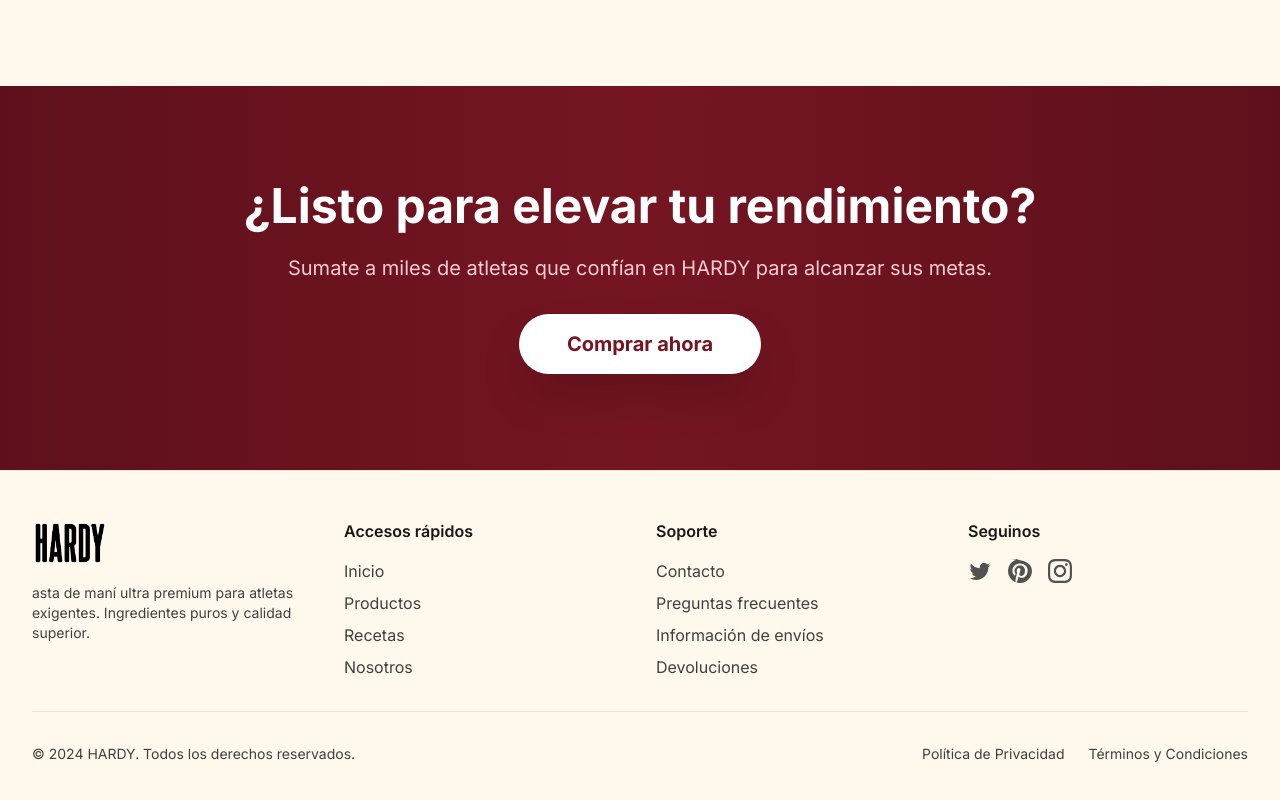
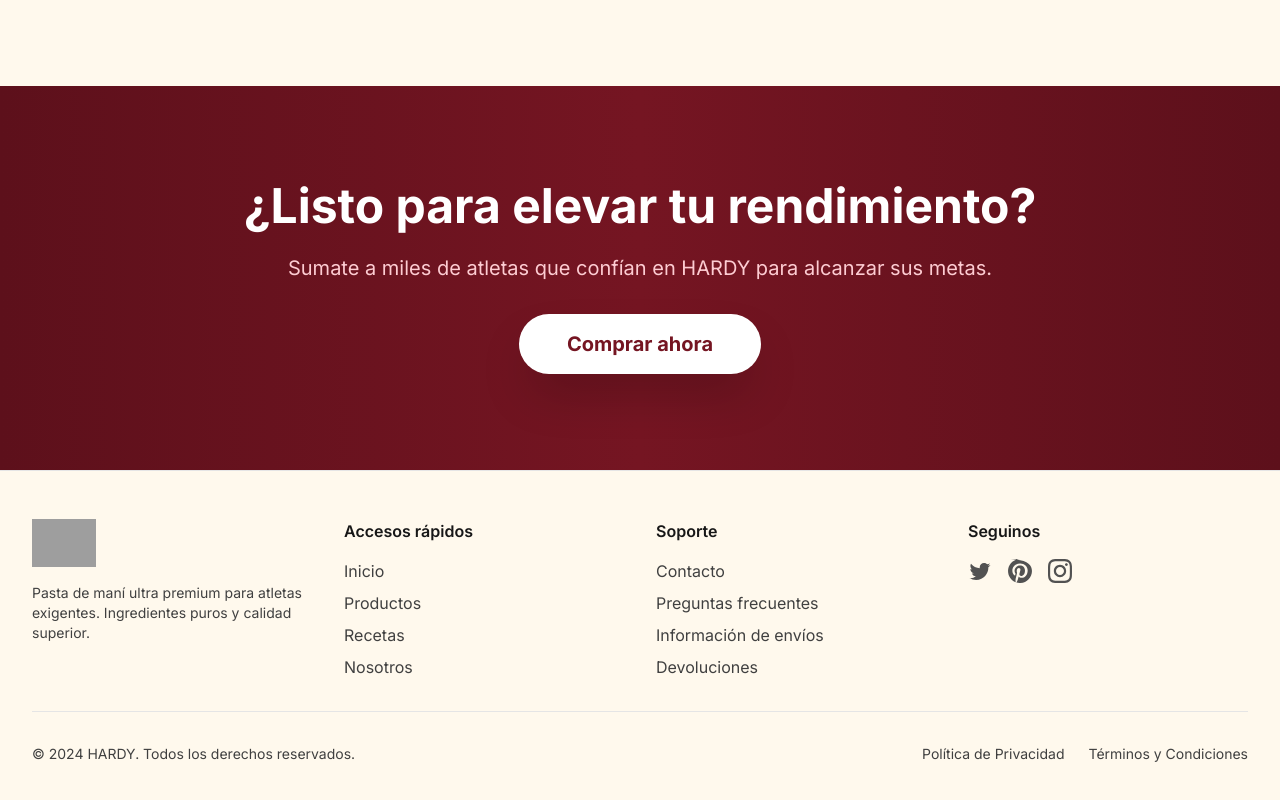
Before and after one commit to juancruzroldan95/hardy-fit, an Astro site: page / in a window 1280 px wide. Shown: the part 2190-2990 px from the top of the page. Built offline with nearby package versions, Linux system fonts and the light colour scheme; Astro itself is replaced by a stand-in of ours; grey boxes are pictures that could not be loaded.

Commit message:
Update images assets

```diff
--- a/src/components/Footer.astro
+++ b/src/components/Footer.astro
@@ -7,7 +7,7 @@
           <img src="/assets/hardy-black.png" alt="HARDY" class="h-10 md:h-12 w-auto" />
         </div>
         <p class="text-neutral-700 text-sm">
-          asta de maní ultra premium para atletas exigentes. Ingredientes puros y calidad superior.
+          Pasta de maní ultra premium para atletas exigentes. Ingredientes puros y calidad superior.
         </p>
       </div>
 
```
Also changed, not shown: public/assets/hardy-black.png (deleted), public/assets/images/1-slide.webp (added), public/assets/images/2-slide.webp (added), public/assets/images/3-slide.webp (added), public/assets/images/hardy-22-chico.webp (added), public/assets/images/hardy-33-chico.webp (added), public/assets/images/hardy-black-logo.webp (added), public/assets/images/hcol02.webp (added), public/assets/images/hmc-23.webp (added), public/assets/images/products/frasco-380-chocolate-fondo-blanco.webp (added), public/assets/images/products/frasco-380-coco.webp (added), public/assets/images/products/frasco-380-cookies-fondo-blanco.webp (added), public/assets/images/products/frasco-380-miel-liquida-fondo-blanco.webp (added), public/assets/images/products/frasco-380-miel-solida-fondo-blanco.webp (added), 1 more files.
